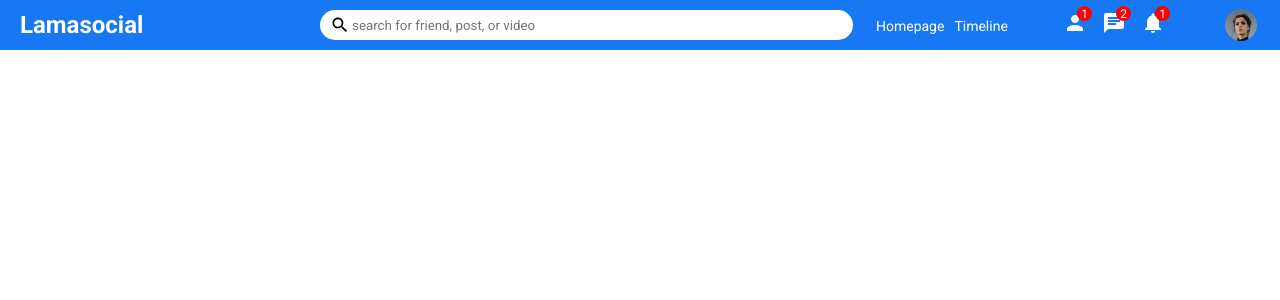
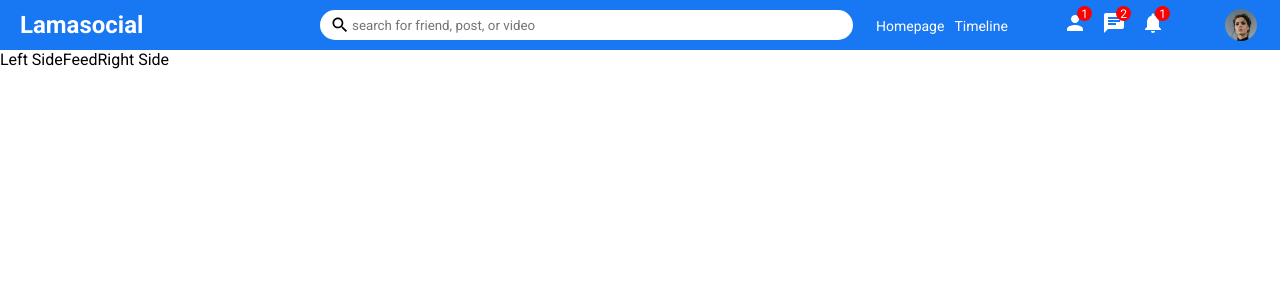
Before and after one commit to mmmohajer/social-media-app, a React (Create React App) app: page / in a window 1280 px wide. Shown: the top 300 px of the page. Built offline with nearby package versions, Linux system fonts and the light colour scheme.

Commit message:
Main container is ready

```diff
--- a/src/pages/home/Home.js
+++ b/src/pages/home/Home.js
@@ -1,10 +1,22 @@
 import React from "react";
 
+import Feed from "../../components/feed/Feed";
+import Leftside from "../../components/leftside/Leftside";
+import Rightside from "../../components/rightside/Rightside";
 import Topbar from "../../components/topbar/Topbar";
 import "./home.css";
 
 const Home = () => {
-  return <Topbar />;
+  return (
+    <React.Fragment>
+      <Topbar />
+      <div className="homeContainer">
+        <Leftside />
+        <Feed />
+        <Rightside />
+      </div>
+    </React.Fragment>
+  );
 };
 
 export default Home;
--- a/src/pages/home/home.css
+++ b/src/pages/home/home.css
@@ -0,0 +1,4 @@
+.homeContainer {
+  display: flex;
+  width: 100%;
+}
```
